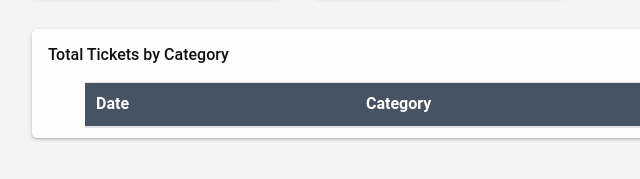
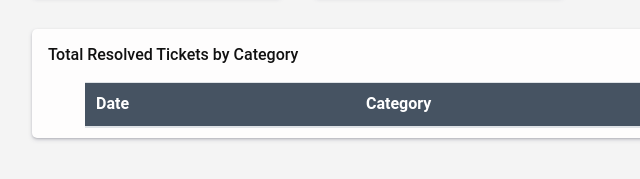
Before and after one commit to EmnetWG/it-ticket, a website: page public/ticket/staffStats.html in a window 1280 px wide. Shown: the part 265-444 px from the top of the page, 0-640 px from the left. Drawn offline with nearby package versions, Linux system fonts and the light colour scheme; no server answers.

Commit message:
Update staffStats.html

```diff
--- a/public/ticket/staffStats.html
+++ b/public/ticket/staffStats.html
@@ -38,7 +38,7 @@
 </div>
 
 <div class="monthlyApplications table-wrapper ticket-wrapper">
-  <h6>Total Tickets by Category</h6>
+  <h6>Total Resolved Tickets by Category</h6>
     <div class="table-responsive">
   <table class="container table table-sm">
     <thead>
```
